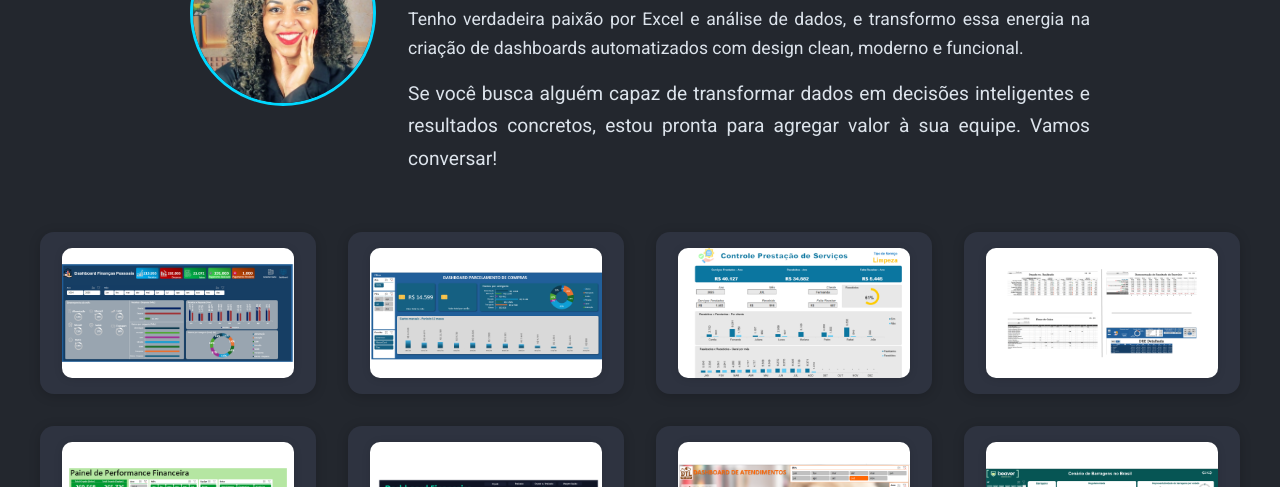
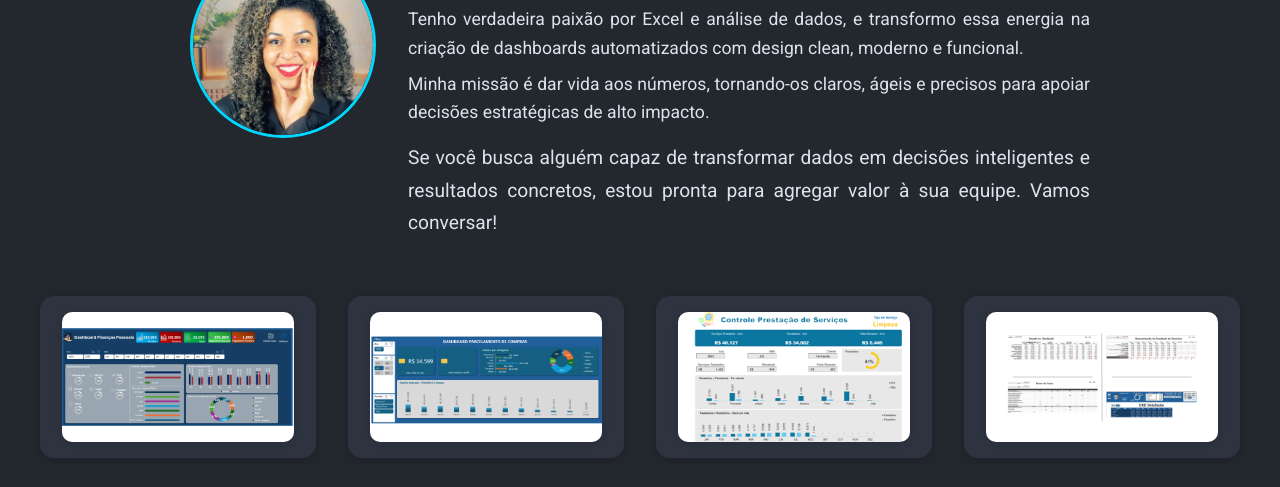
Before and after one commit to sitefernandamoura/portfolio, a plain HTML site: page index.html in a window 1280 px wide. Shown: the part 253-740 px from the top of the page. Drawn offline with Linux system fonts and the light colour scheme.

Commit message:
Update index.html

```diff
--- a/index.html
+++ b/index.html
@@ -169,6 +169,7 @@
         <h1>Fernanda Moura</h1>
         <p>Sou casada e mãe de trigêmeos, papéis que me ensinaram sobre disciplina, organização e resiliência em um nível que só a vida real proporciona.</p>
         <p>Tenho verdadeira paixão por Excel e análise de dados, e transformo essa energia na criação de dashboards automatizados com design clean, moderno e funcional.</p>
+        <p>Minha missão é dar vida aos números, tornando-os claros, ágeis e precisos para apoiar decisões estratégicas de alto impacto.<p>
         <p class="ultimo">Se você busca alguém capaz de transformar dados em decisões inteligentes e resultados concretos, estou pronta para agregar valor à sua equipe. Vamos conversar!</p>
       </div>
     </section>
```
